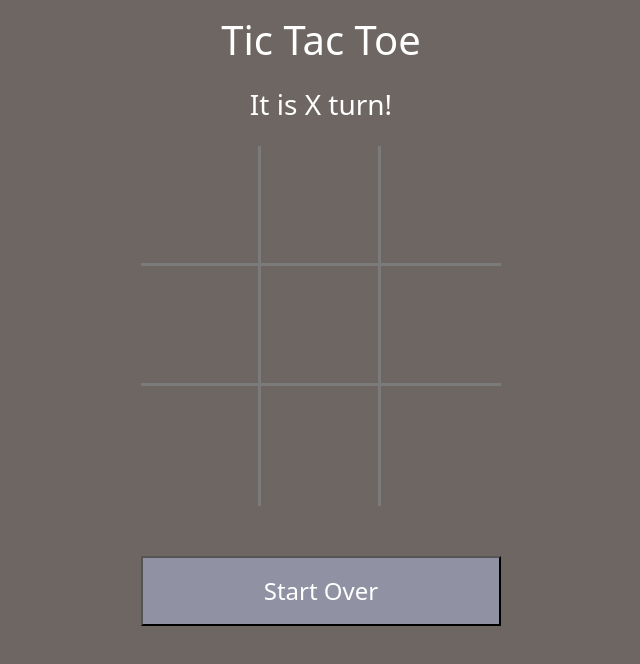
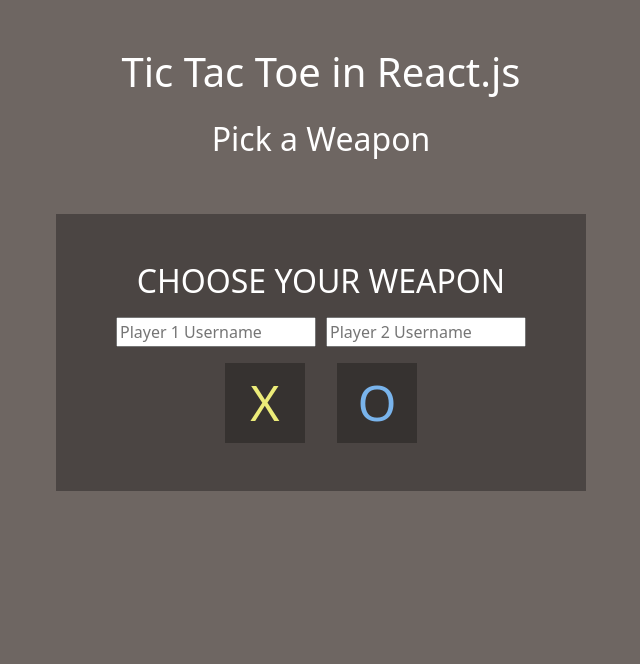
Before and after one commit to 4GeeksAcademy/TicTacToe-with-React-DS, a React app: page / in a window 1280 px wide. Shown: the top 664 px of the page, without its empty margins (319-959 px from the left). Built offline with nearby package versions, Linux system fonts and the light colour scheme.

Commit message:
Menu and TicTacToe working, just need to add to start with O

```diff
--- a/src/js/component/App.jsx
+++ b/src/js/component/App.jsx
@@ -1,11 +1,25 @@
-import React from "react";
-import TicTacToe from "./TicTacToe.jsx"
+import React, { useState } from "react";
 import Menu from "./Menu.jsx";
+import TicTacToe from "./TicTacToe.jsx";
 
-const App = () => {
+function App() {
+    const [player1, setPlayer1] = useState(null);
+    const [player2, setPlayer2] = useState(null);
+    const [gameStarted, setGameStarted] = useState(false);
+
+    const handleWeaponPick = (player1Name, player2Name) => {
+        setPlayer1(player1Name);
+        setPlayer2(player2Name);
+        setGameStarted(true);
+    };
+
     return (
-        <div className="container">
-            <TicTacToe />
+        <div>
+            {gameStarted ? (
+                <TicTacToe player1={player1} player2={player2} />
+            ) : (
+                <Menu onWeaponPick={handleWeaponPick} />
+            )}
         </div>
     );
 }
--- a/src/js/component/Menu.jsx
+++ b/src/js/component/Menu.jsx
@@ -1,6 +1,13 @@
-import React from "react";
+import React, { useState } from "react";
 
-const Menu = () => {
+const Menu = ({ onWeaponPick }) => {
+
+  const [player1Name, setPlayer1Name] = useState('');
+  const [player2Name, setPlayer2Name] = useState('');
+
+  const handleStartGame = () => {
+    onWeaponPick(player1Name, player2Name);
+  };
 
   return (
     <div className="container">
@@ -15,11 +22,27 @@
         <div className="container-inputs d-flex row justify-content-center text-center">
           <h2 className="col-12 text-white mt-5 mb-3">CHOOSE YOUR WEAPON</h2>
           <div className="players">
-            <input type="text" placeholder="Player 1 username" />
-            <input type="text" placeholder="Player 2 username" />
+            <input
+              type="text"
+              placeholder="Player 1 Username"
+              value={player1Name}
+              onChange={(e) => setPlayer1Name(e.target.value)}
+            />
+
+            <input
+              type="text"
+              placeholder="Player 2 Username"
+              value={player2Name}
+              onChange={(e) => setPlayer2Name(e.target.value)}
+            />
           </div>
-          <button className="buttonX col-6 mx-3 mt-3 mb-5" >X</button>
-          <button className="buttonO col-6 mx-3 mt-3 mb-5" >O</button>
+
+          <button className="buttonX col-6 mx-3 mt-3 mb-5"
+            onClick={() => handleStartGame("X")}>X</button>
+
+          <button className="buttonO col-6 mx-3 mt-3 mb-5"
+            onClick={() => handleStartGame("O")}>O</button>
+
         </div>
       </div>
     </div>
--- a/src/js/component/Reset.jsx
+++ b/src/js/component/TicTacToe-functions/Reset.jsx
@@ -1,8 +1,6 @@
 import React from "react";
-import GameState from "./GameState.js";
 
 function Reset({ onReset }) {
-
 
     return (
         <button onClick={onReset} className="reset-button">
```
Also changed, not shown: src/js/component/TicTacToe.jsx (+4 -4 lines), src/js/index.js (+5 -2 lines), src/js/component/TicTacToe-functions/Board.jsx (renamed from src/js/component/Board.jsx), src/js/component/TicTacToe-functions/GameOver.jsx (renamed from src/js/component/GameOver.jsx), src/js/component/TicTacToe-functions/GameState.js (renamed from src/js/component/GameState.js), src/js/component/TicTacToe-functions/Strike.jsx (renamed from src/js/component/Strike.jsx), src/js/component/TicTacToe-functions/Tile.jsx (renamed from src/js/component/Tile.jsx).
